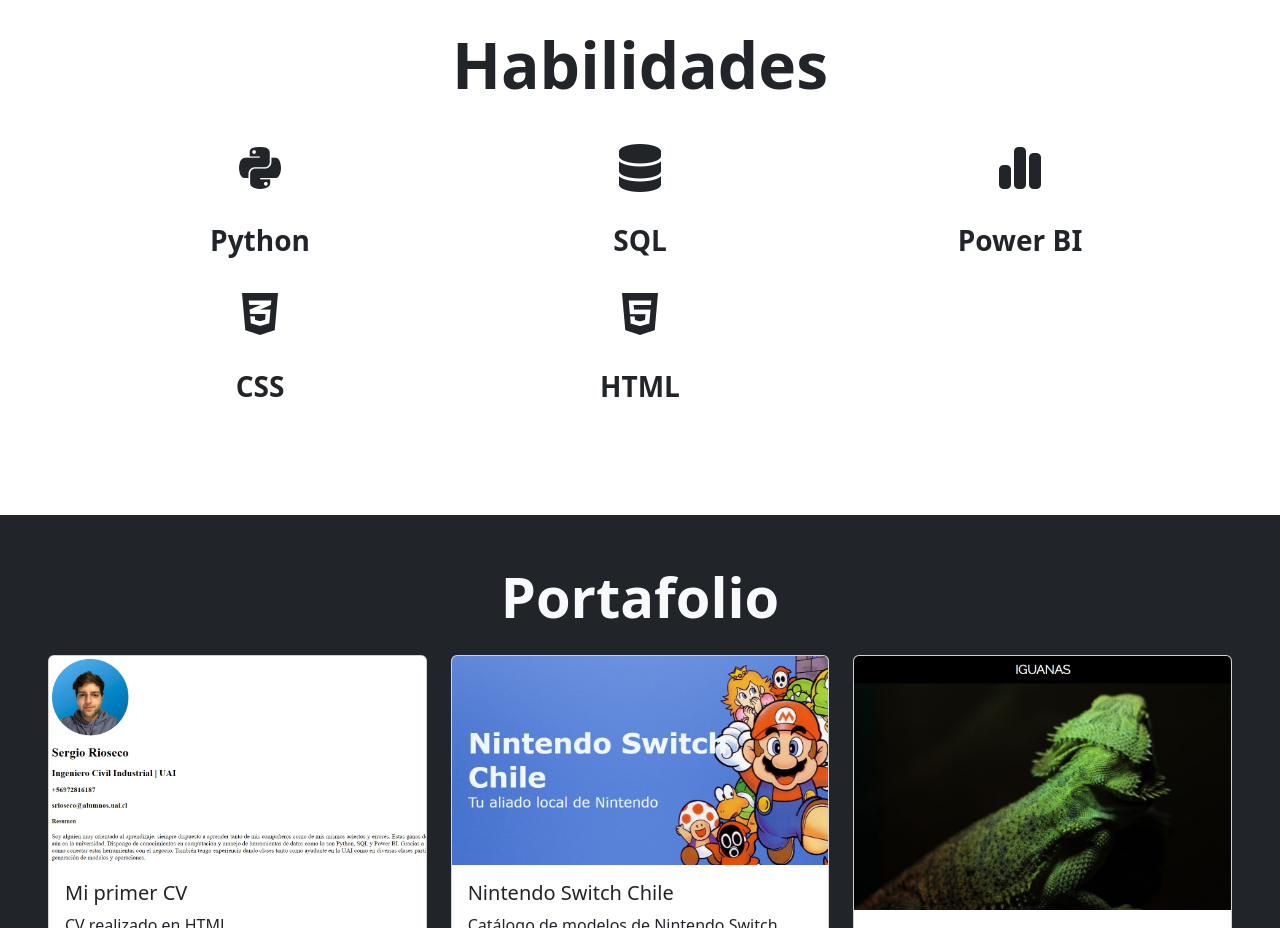
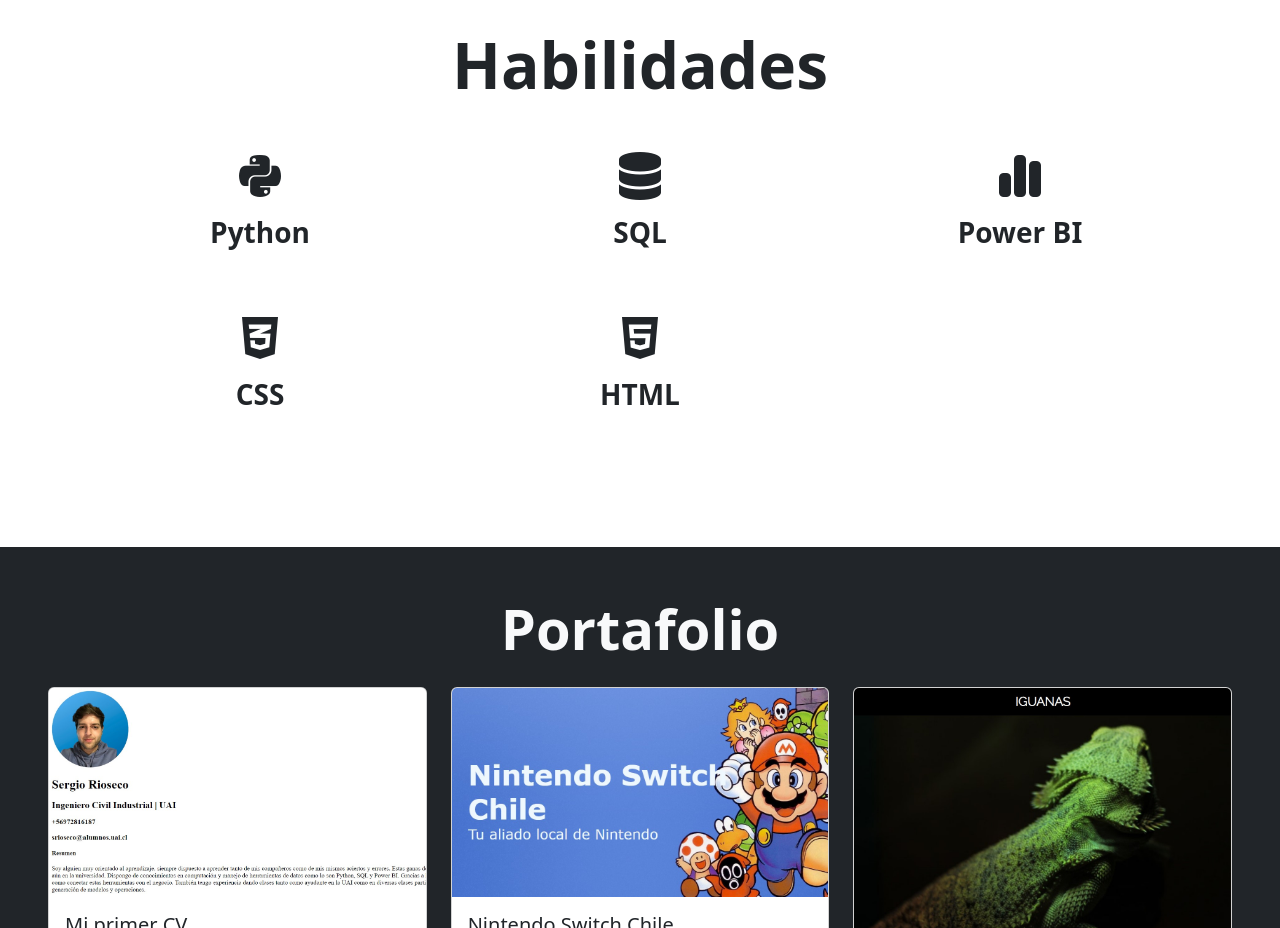
Before and after one commit to sergiorioseco/sergiorioseco.github.io, a plain HTML site: page index.html in a window 1280 px wide. Shown: the part 1100-2028 px from the top of the page. Drawn offline with nearby package versions, Linux system fonts and the light colour scheme.

Commit message:
margin_skills

```diff
--- a/index.html
+++ b/index.html
@@ -115,24 +115,24 @@
       <h2 class="display-3 fw-bold my-4">Habilidades</h2>
 
       <div class="row">
-        <div class="col-12 col-md-4">
-          <i class="fa-brands fa-python fa-3x my-3"></i>
+        <div class="col-12 col-md-4 my-4">
+          <i class="fa-brands fa-python fa-3x"></i>
           <h3 class="my-3 fw-bold">Python</h3>
         </div>
-        <div class="col-12 col-md-4">
-          <i class="fa-solid fa-database fa-3x my-3"></i>
+        <div class="col-12 col-md-4 my-4">
+          <i class="fa-solid fa-database fa-3x"></i>
           <h3 class="my-3 fw-bold">SQL</h3>
         </div>
-        <div class="col-12 col-md-4">
-          <i class="fa-solid fa-chart-simple fa-3x my-3"></i>
+        <div class="col-12 col-md-4 my-4">
+          <i class="fa-solid fa-chart-simple fa-3x"></i>
           <h3 class="my-3 fw-bold">Power BI</h3>
         </div>
-        <div class="col-12 col-md-4">
-          <i class="fab fa-css3-alt fa-3x my-3"></i>
+        <div class="col-12 col-md-4 my-4">
+          <i class="fab fa-css3-alt fa-3x"></i>
           <h3 class="my-3 fw-bold">CSS</h3>
         </div>
-        <div class="col-12 col-md-4">
-          <i class="fab fa-html5 fa-3x my-3"></i>
+        <div class="col-12 col-md-4 my-4">
+          <i class="fab fa-html5 fa-3x"></i>
           <h3 class="my-3 fw-bold">HTML</h3>
         </div>
       </div>
```
